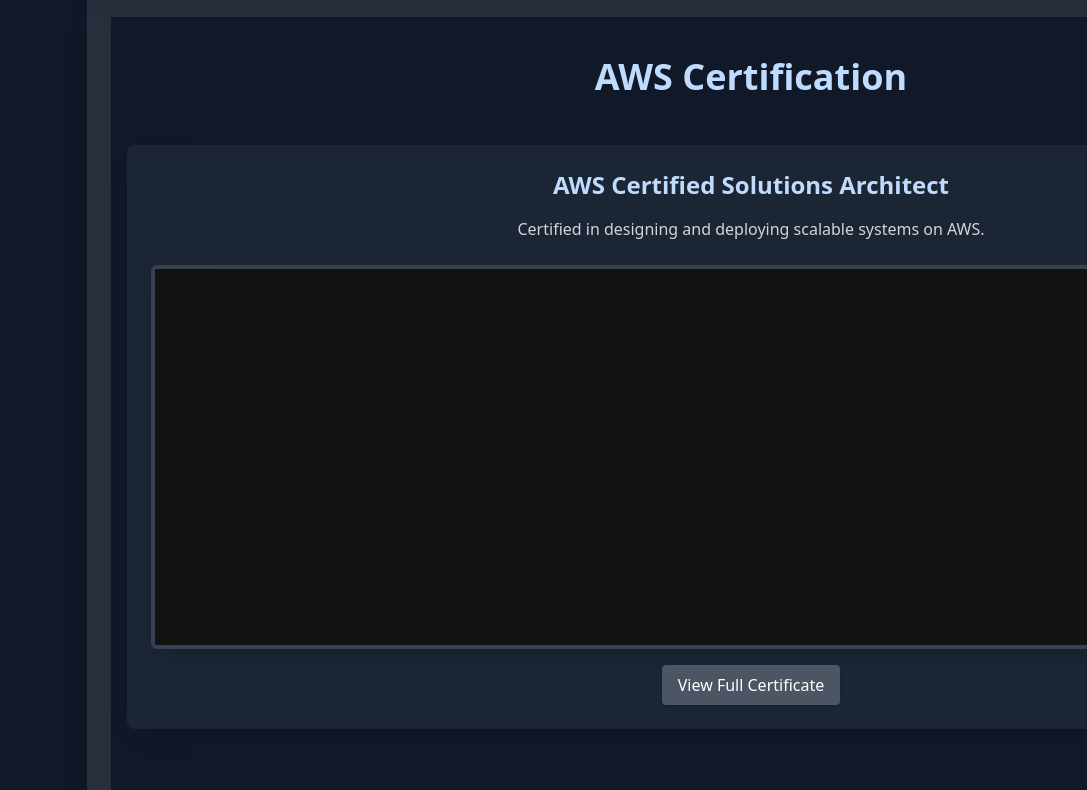
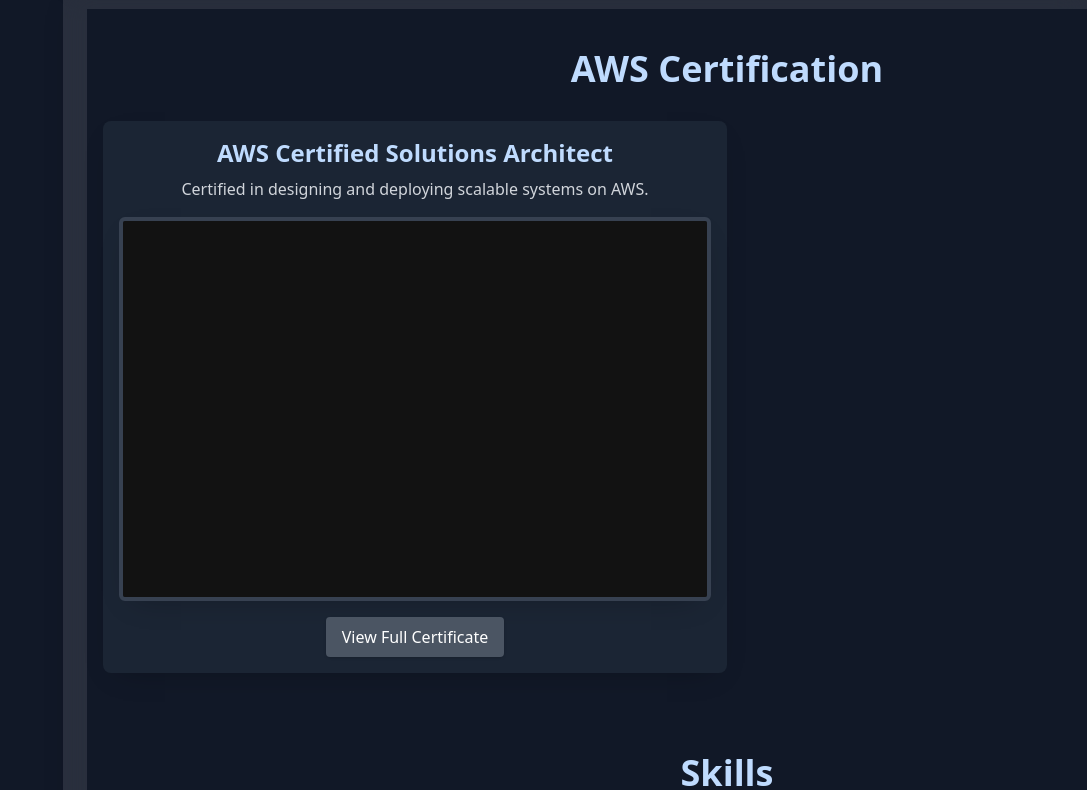
Before and after one commit to DipPandey/Dip-Portfolio-website, a Next.js app: page / in a window 1280 px wide. Shown: the part 1810-2600 px from the top of the page, without its empty margins (193-1280 px from the left). Built offline with nearby package versions, Linux system fonts and the light colour scheme.

Commit message:
scalling updates

```diff
--- a/components/AWSCertification.js
+++ b/components/AWSCertification.js
@@ -6,17 +6,17 @@
     return (
         <section id="aws-certification" ref={ref} className="animated opacity-0 py-10 lg:py-10 bg-gray-900 text-blue-100">
             <div className="container mx-auto px-4">
-                <h2 className="text-4xl font-bold mb-12 text-blue-200 text-center">AWS Certification</h2>
-                <div className="bg-gray-800 bg-opacity-80 p-6 shadow-lg rounded-lg text-center">
-                    <h3 className="text-2xl font-bold mb-4 text-blue-200">AWS Certified Solutions Architect</h3>
-                    <p className="text-gray-300 mb-6">Certified in designing and deploying scalable systems on AWS.</p>
-                    <div className="flex justify-center">
+                <h2 className="text-4xl font-bold mb-8 text-blue-200 text-center">AWS Certification</h2>
+                <div className="flex flex-col lg:flex-row gap-8">
+                    <div className="lg:w-1/2">
+                        <div className="bg-gray-800 bg-opacity-80 p-4 shadow-lg rounded-lg text-center">
+                            <h3 className="text-2xl font-bold mb-2 text-blue-200">AWS Certified Solutions Architect</h3>
+                            <p className="text-gray-300 mb-4">Certified in designing and deploying scalable systems on AWS.</p>
                             <iframe
                                 src="/AWS.pdf"
                                 title="AWS Certificate"
                                 className="w-full h-96 border-4 border-gray-700 shadow-lg rounded-md"
                             ></iframe>
-                    </div>
                             <a
                                 href="/AWS.pdf"
                                 target="_blank"
@@ -27,6 +27,9 @@
                             </a>
                         </div>
                     </div>
+
+                </div>
+            </div>
         </section>
     );
 };
--- a/components/Layout.js
+++ b/components/Layout.js
@@ -5,10 +5,11 @@
 const Layout = ({ children }) => {
     return (
         <div className="min-h-screen flex flex-col lg:flex-row bg-gray-900 text-gray-200">
-            <Sidebar />
-            <div className="flex-1 lg:ml-64 p-4 lg:p-6">
+
+            <div className="flex-1 lg:ml-60 p-2 lg:p-4">
                 {children}
             </div>
+            <Sidebar />
             <CustomCursor />
         </div>
     );
```
Lines whose indentation alone changed are shown as unchanged.
